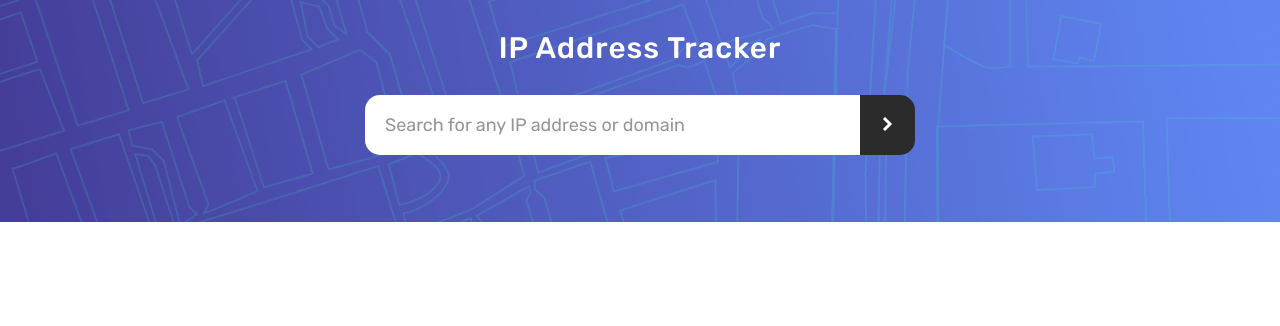
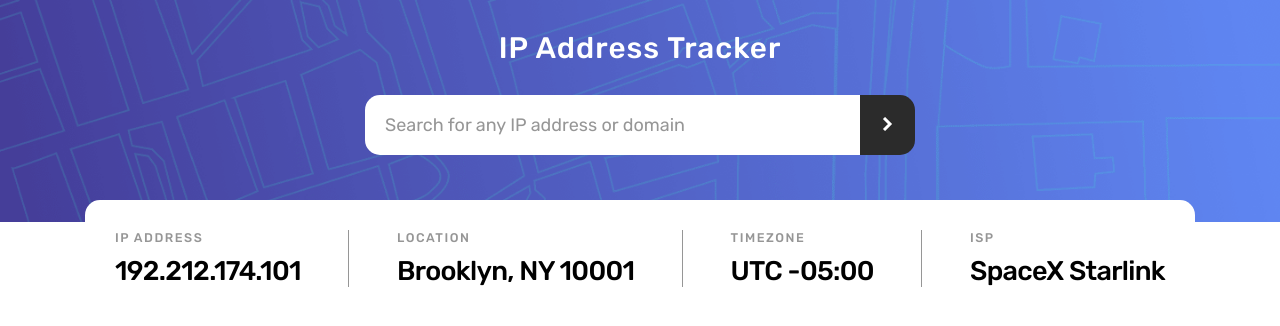
Before and after one commit to AndyGuit/ip-address-tracker, a React (Create React App) app: page / in a window 1280 px wide. Shown: the top 326 px of the page. Built offline with nearby package versions, Linux system fonts and the light colour scheme.

Commit message:
feat: add IP info list component

```diff
--- a/src/App.js
+++ b/src/App.js
@@ -1,12 +1,14 @@
 import './scss/app.scss';
 
 import Input from './components/Input';
+import InfoList from './components/InfoList';
 
 function App() {
   return (
     <div className="App">
       <h1 className="app-header">IP Address Tracker</h1>
       <Input />
+      <InfoList />
     </div>
   );
 }
--- /dev/null
+++ b/src/components/InfoList/IpInfo.module.scss
@@ -0,0 +1,42 @@
+@import '../../scss/variables';
+
+.infoList {
+  background-color: white;
+  display: flex;
+  justify-content: space-between;
+  max-width: 1110px;
+  margin: 0 auto;
+  margin-top: 45px;
+  padding: 30px;
+  border-radius: 15px;
+
+  .listDivider {
+    border-right: 1px solid $secondary;
+  }
+
+  li {
+    padding: 0 20px;
+
+    &:first-child {
+      padding-left: 0;
+    }
+    &:last-child {
+      padding-right: 0;
+      border: none;
+    }
+
+    p {
+      margin-bottom: 10px;
+      font-size: 0.7em;
+      font-weight: 500;
+      letter-spacing: 1.5px;
+      color: $secondary;
+      text-transform: uppercase;
+    }
+
+    h2 {
+      font-weight: 500;
+      letter-spacing: -0.7px;
+    }
+  }
+}
--- /dev/null
+++ b/src/components/InfoList/index.jsx
@@ -0,0 +1,31 @@
+import React from 'react';
+
+import styles from './IpInfo.module.scss';
+
+const InfoList = () => {
+  return (
+    <ul className={styles.infoList}>
+      <li>
+        <p>ip address</p>
+        <h2>192.212.174.101</h2>
+      </li>
+      <div className={styles.listDivider}></div>
+      <li>
+        <p>location</p>
+        <h2>Brooklyn, NY 10001</h2>
+      </li>
+      <div className={styles.listDivider}></div>
+      <li>
+        <p>timezone</p>
+        <h2>UTC -05:00</h2>
+      </li>
+      <div className={styles.listDivider}></div>
+      <li>
+        <p>isp</p>
+        <h2>SpaceX Starlink</h2>
+      </li>
+    </ul>
+  );
+};
+
+export default InfoList;
--- a/src/components/Input/index.jsx
+++ b/src/components/Input/index.jsx
@@ -14,7 +14,7 @@ const Input = () => {
       />
       <button>
         <svg xmlns="http://www.w3.org/2000/svg" width="11" height="14">
-          <path fill="none" stroke="#FFF" stroke-width="3" d="M2 1l6 6-6 6" />
+          <path fill="none" stroke="#FFF" strokeWidth="3" d="M2 1l6 6-6 6" />
         </svg>
       </button>
     </div>
--- a/src/scss/app.scss
+++ b/src/scss/app.scss
@@ -18,6 +18,10 @@ body {
   background: url('../assets/img/pattern-bg.png') top / contain no-repeat;
 }
 
+ul {
+  list-style: none;
+}
+
 .app-header {
   margin-top: 30px;
   color: white;
```
